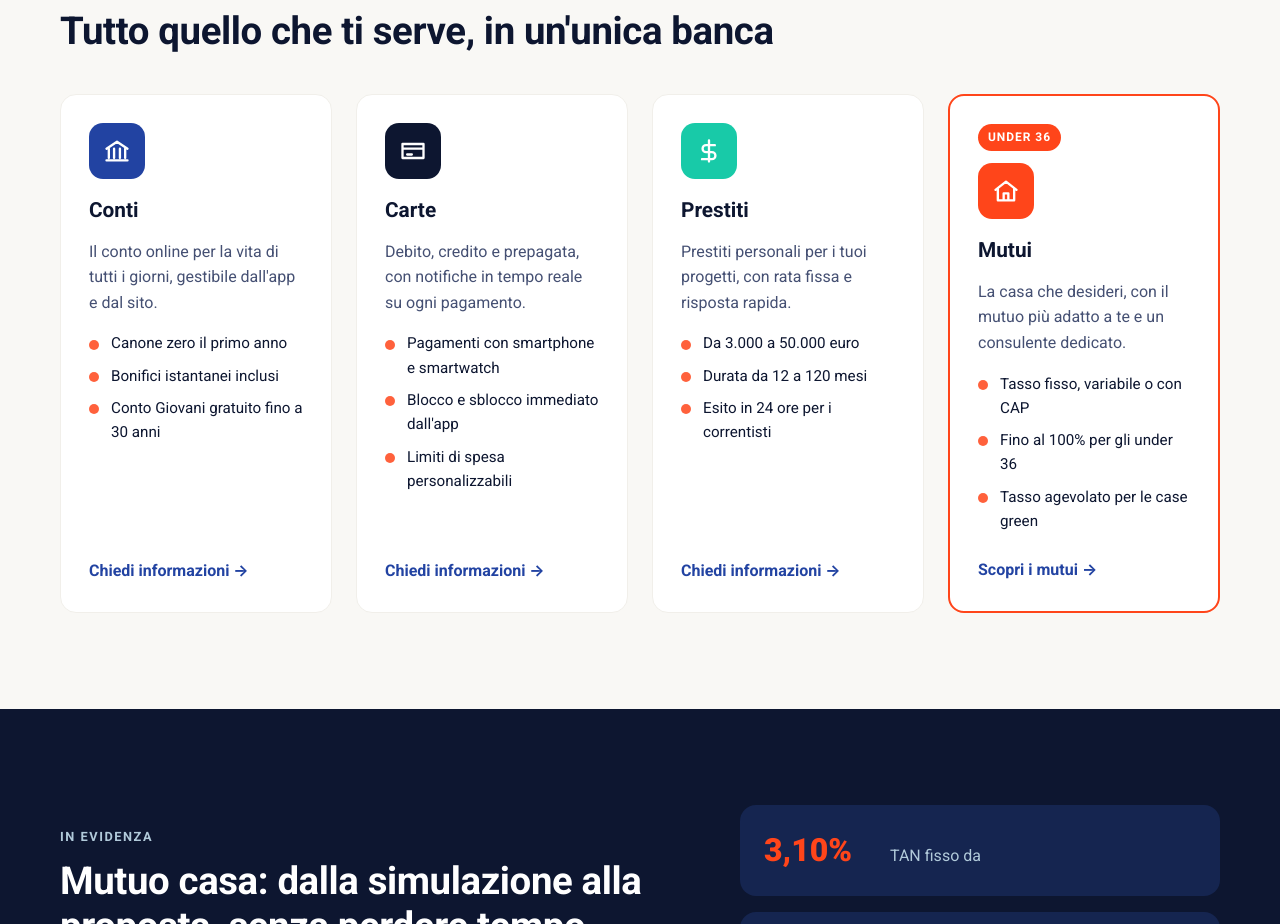
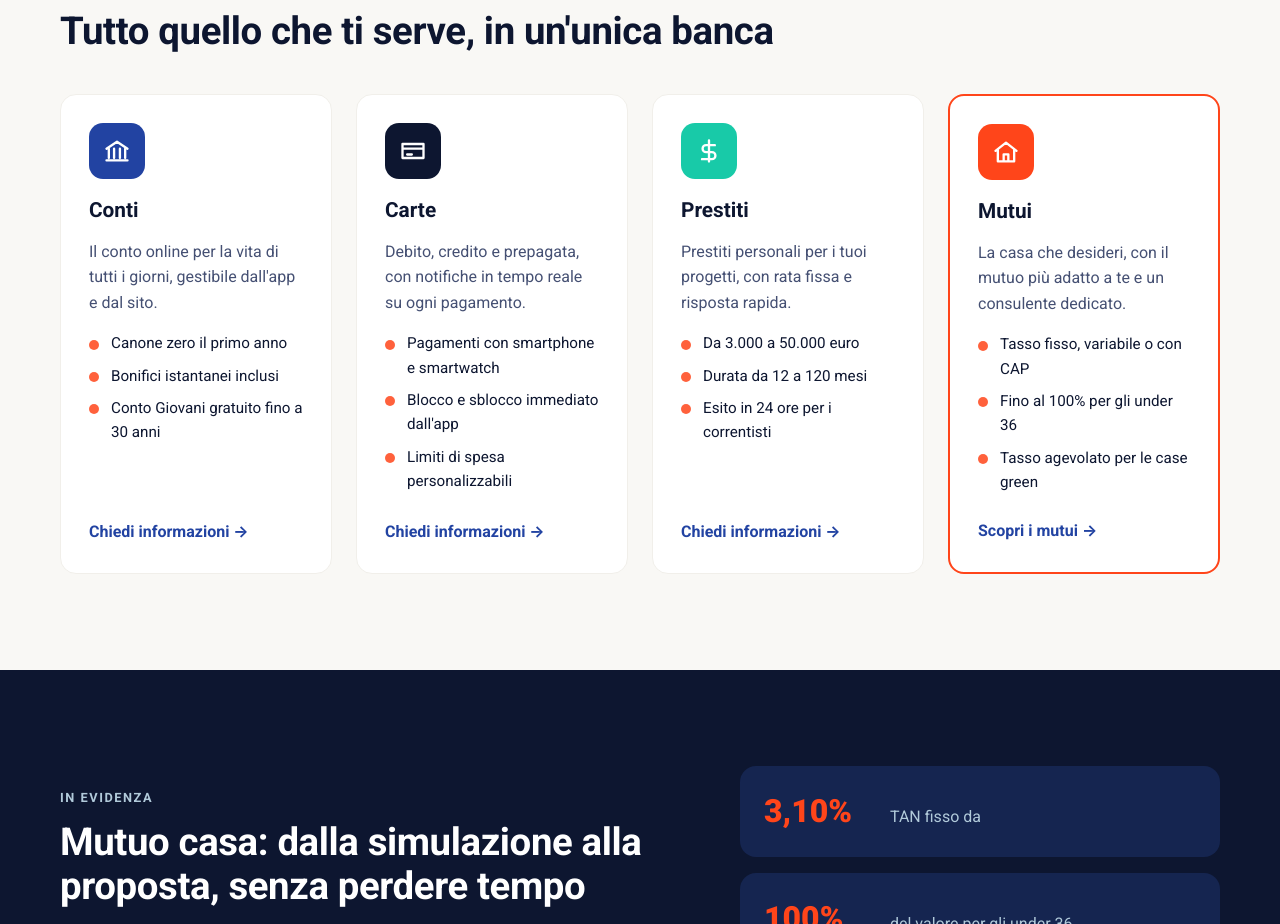
Before and after one commit to paolomanzotti/genesys-banca, a plain HTML site: page index.html in a window 1280 px wide. Shown: the part 1040-1964 px from the top of the page. Drawn offline with Linux system fonts and the light colour scheme.

Commit message:
Home: rimosso badge Under 36 dal riquadro Mutui
Co-authored-by: Cursor <cursoragent@cursor.com>

```diff
--- a/index.html
+++ b/index.html
@@ -155,7 +155,6 @@
             <button class="link" data-open-chat>Chiedi informazioni</button>
           </article>
           <article class="card card-highlight card-clickable">
-            <span class="tag">Under 36</span>
             <div class="icon icon-orange">
               <svg viewBox="0 0 24 24"><path d="M3 11l9-7 9 7M5 10v10h14V10M10 20v-6h4v6"/></svg>
             </div>
```
